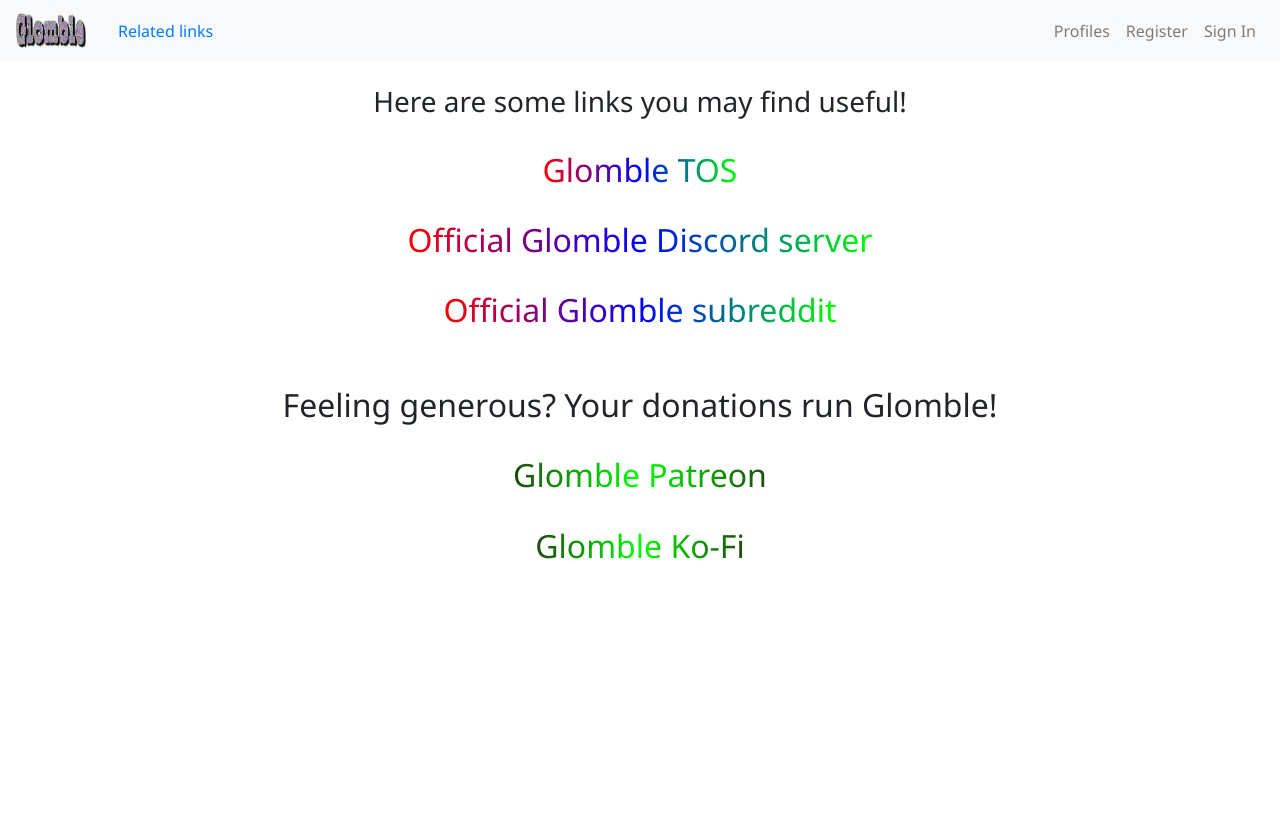
After one commit to 404talentnotfound/Glomble, a Django app: page /links in a window 1280 px wide. The commit adds this page. Shown: the top 837 px of the page. Run offline with Django 4.2, Linux system fonts and the light colour scheme; parts of the project's set-up code (start-up, migrations or seed data) failed here and were passed over; some libraries are stand-ins or nearby versions.

Commit message:
minor bugfixes + related links tab

```diff
--- a/Glomble/urls.py
+++ b/Glomble/urls.py
@@ -29,7 +29,8 @@ urlpatterns = [
     path('accounts/profile/', video_views.redirect_index),
     path('', video_views.Index.as_view(), name='index'),
     path('mcdonalds', video_views.mcdonalds),
-    path('tos', video_views.tos_page),
+    path('tos', video_views.tos_page, name="tos"),
+    path('links', video_views.related_links, name="related-links"),
     path('videos/', include('videos.urls')),
     path('notifications/', include('notifications.urls')),
     path('profiles/', include('profiles.urls')),
--- a/profiles/templates/profiles/index.html
+++ b/profiles/templates/profiles/index.html
@@ -83,7 +83,7 @@
                             <li class="page-item active"><span class="page-link">{{ i }} <span class="sr-only">(current)</span></span></li>
                         {% elif i > page_obj.number|add:'-5' and i < page_obj.number|add:'5' %}
                             <li class="page-item">
-                                <a class="page-link" href="?page={{ i }}">{{ i }}</a>
+                                <a class="page-link" href="?page={{ i }}{% if query %}&query={{ query }}{% endif %}{% if sort_by %}&sort-by={{ sort_by }}{% endif %}">{{ i }}</a>
                             </li>
                         {% endif %}
                     {% endfor %}
--- a/profiles/views.py
+++ b/profiles/views.py
@@ -511,9 +511,8 @@ class DeleteProfile(LoginRequiredMixin, UserPassesTestMixin, DeleteView):
                     pass
         except:
             pass
-        for video in Video.objects.filter(uploader=profile):
-            video.delete()
 
+        Chat.objects.all().filter(members__in=[profile]).delete()
         profile.username.delete()
         return reverse('index')
 
@@ -643,8 +642,7 @@ class ChatIndex(ListView):
 
     def get_queryset(self):
         sort_by = self.request.GET.get('sort-by')
-        queryset = Chat.objects.all().annotate(num_members=Count("members")).filter(num_members=2)
-        queryset = queryset.filter(members__in=[Profile.objects.get(username=self.request.user)]).distinct().alias(max_date_sent=Max('messages__date_sent'))
+        queryset = Chat.objects.all().filter(members__in=[Profile.objects.get(username=self.request.user)]).distinct().alias(max_date_sent=Max('messages__date_sent'))
 
         if sort_by == 'date-desc':
             queryset = queryset.order_by("-max_date_sent")
--- a/videos/templates/videos/navigation.html
+++ b/videos/templates/videos/navigation.html
@@ -1,8 +1,8 @@
 {% load static %}
 {% load count %}
-<nav class="navbar navbar-expand-lg navbar-light bg-light">
+<nav class="navbar navbar-expand-lg navbar-light bg-light" style="position: sticky; top: 0; z-index: 2;">
   <a class="navbar-brand" href="{% url 'index' %}"><img src="{% static 'videos/favico.png' %}" width="70" height="35"></a>
-  <a href="https://www.patreon.com/c/glomble" class="active">donate to help keep the site running!</a>
+  <a class="nav-link" href="{% url 'related-links' %}">Related links</a>
   <button class="navbar-toggler" type="button" data-toggle="collapse" data-target="#navbarSupportedContent" aria-controls="navbarSupportedContent" aria-expanded="false" aria-label="Toggle navigation">
     <span class="navbar-toggler-icon"></span>
   </button>
--- /dev/null
+++ b/videos/templates/videos/related_links.html
@@ -0,0 +1,36 @@
+{% extends 'videos/base.html' %}
+{% block content %}
+<style>
+    .gay-text {
+    background: #FF0000;
+    background: linear-gradient(90deg,rgba(255, 0, 0, 1) 0%, rgba(0, 0, 255, 1) 50%, rgba(0, 255, 0, 1) 100%);
+    background-clip: text;
+    color: transparent;
+    }
+
+    .🤑 {
+    background: #1e4a0d;
+    background: linear-gradient(90deg, rgba(30, 74, 13, 1) 0%, rgba(0, 255, 0, 1) 50%, rgba(30, 74, 13, 1) 100%);
+    background-clip: text;
+    color: transparent;
+    }
+</style>
+	<div class="container" id="post-container" style="text-align:center">
+        <br>
+        <h3>Here are some links you may find useful!</h3>
+        <br>
+        <h2><a class="gay-text" href="{% url 'tos' %}">Glomble TOS</a></h2>
+        <br>
+        <h2><a class="gay-text" href="https://discord.com/invite/cUymEnaqzc">Official Glomble Discord server</a></h2>
+        <br>
+        <h2><a class="gay-text" href="https://www.reddit.com/r/Glomble/">Official Glomble subreddit</a></h2>
+        <br>
+        <br>
+        <h2>Feeling generous? Your donations run Glomble!</h2>
+        <br>
+        <h2><a class="🤑" href="https://www.patreon.com/c/glomble">Glomble Patreon</a></h2>
+        <br>
+        <h2><a class="🤑" href="https://ko-fi.com/glomble">Glomble Ko-Fi</a></h2>
+        <br>
+    </div>
+{% endblock content %}
--- a/videos/views.py
+++ b/videos/views.py
@@ -65,6 +65,9 @@ def handler500(request, exception, template_name="500.html"):
     response.status_code = 500
     return response
 
+def related_links(request):
+    return render(request, "videos/related_links.html")
+
 def redirect_index(request):
     return redirect('/')
 
@@ -86,29 +89,14 @@ class Index(ListView):
     def get_queryset(self):
         sort_by = self.request.GET.get('sort-by')
         category = self.request.GET.get('category')
-        category = self.request.GET.get('category')
         query = self.request.GET.get('query')
         queryset = Video.objects.all().exclude(unlisted=True).exclude(uploader__shadowbanned=True)
 
         if query:
             queryset = queryset.filter(Q(title__icontains=query))
 
-        if category == 'memes':
-            queryset = queryset.filter(category="Memes")
-        elif category == 'gaming':
-            queryset = queryset.filter(category="Gaming")
-        elif category == 'education':
-            queryset = queryset.filter(category="Education")
-        elif category == 'animation':
-            queryset = queryset.filter(category="Animation")
-        elif category == 'entertainment':
-            queryset = queryset.filter(category="Entertainment")
-        elif category == 'music':
-            queryset = queryset.filter(category="Music")
-        elif category == 'discussion':
-            queryset = queryset.filter(category="Discussion")
-        elif category == 'miscellaneous':
-            queryset = queryset.filter(category="Miscellaneous")
+        if category != None and category != "all":
+            queryset = queryset.filter(category=category.capitalize())
 
         if sort_by == 'newest':
             queryset = queryset.order_by('-date_posted')
```
Also changed, not shown: profiles/templates/profiles/create_profile.html (+10 -2 lines), profiles/templates/profiles/email_update_4.html (deleted, +0 -63 lines), profiles/templates/profiles/monthly_email_2.html (deleted, +0 -17 lines), videos/templates/videos/create_video.html (+0 -8 lines), videos/templates/videos/detail_video.html (+25 -0 lines).
